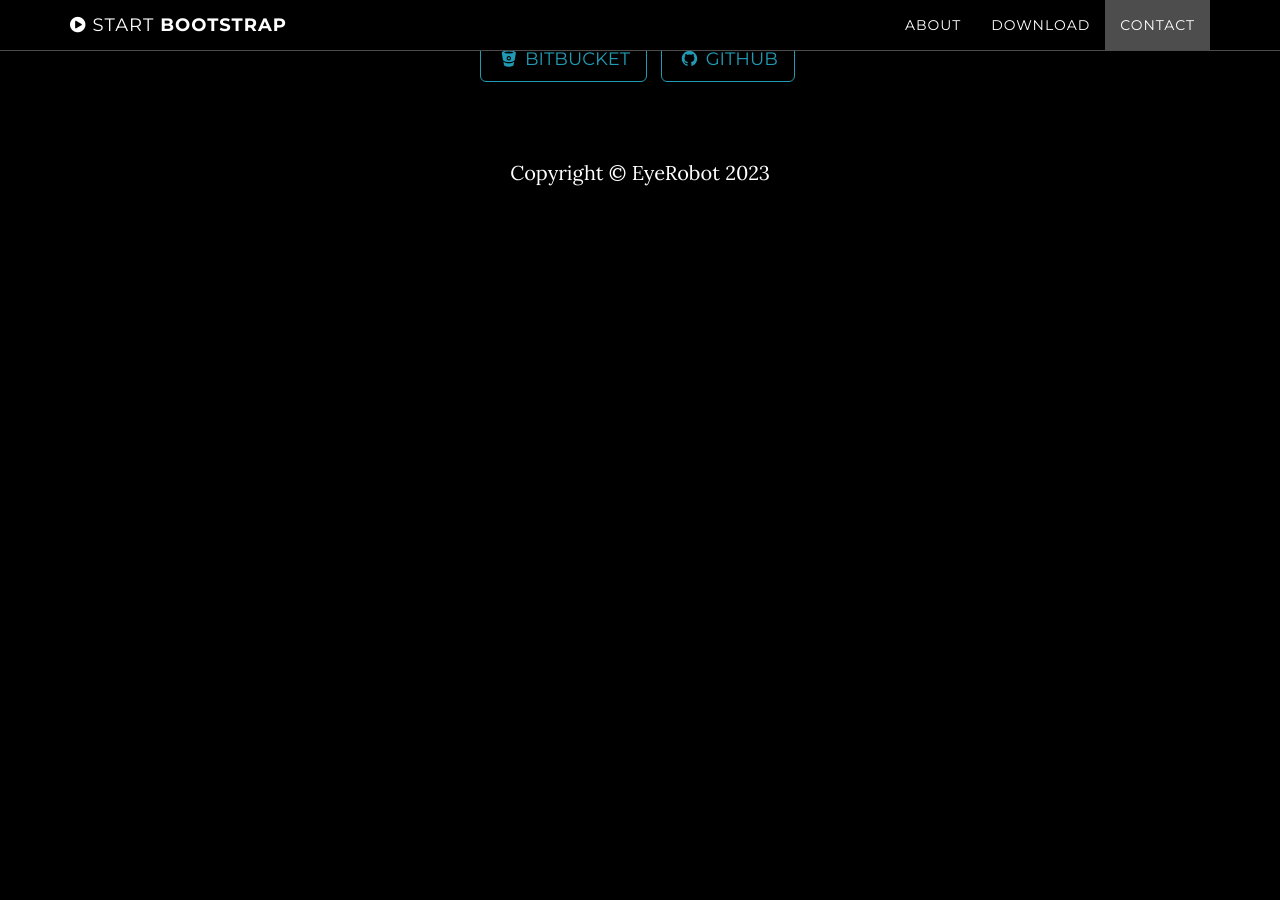
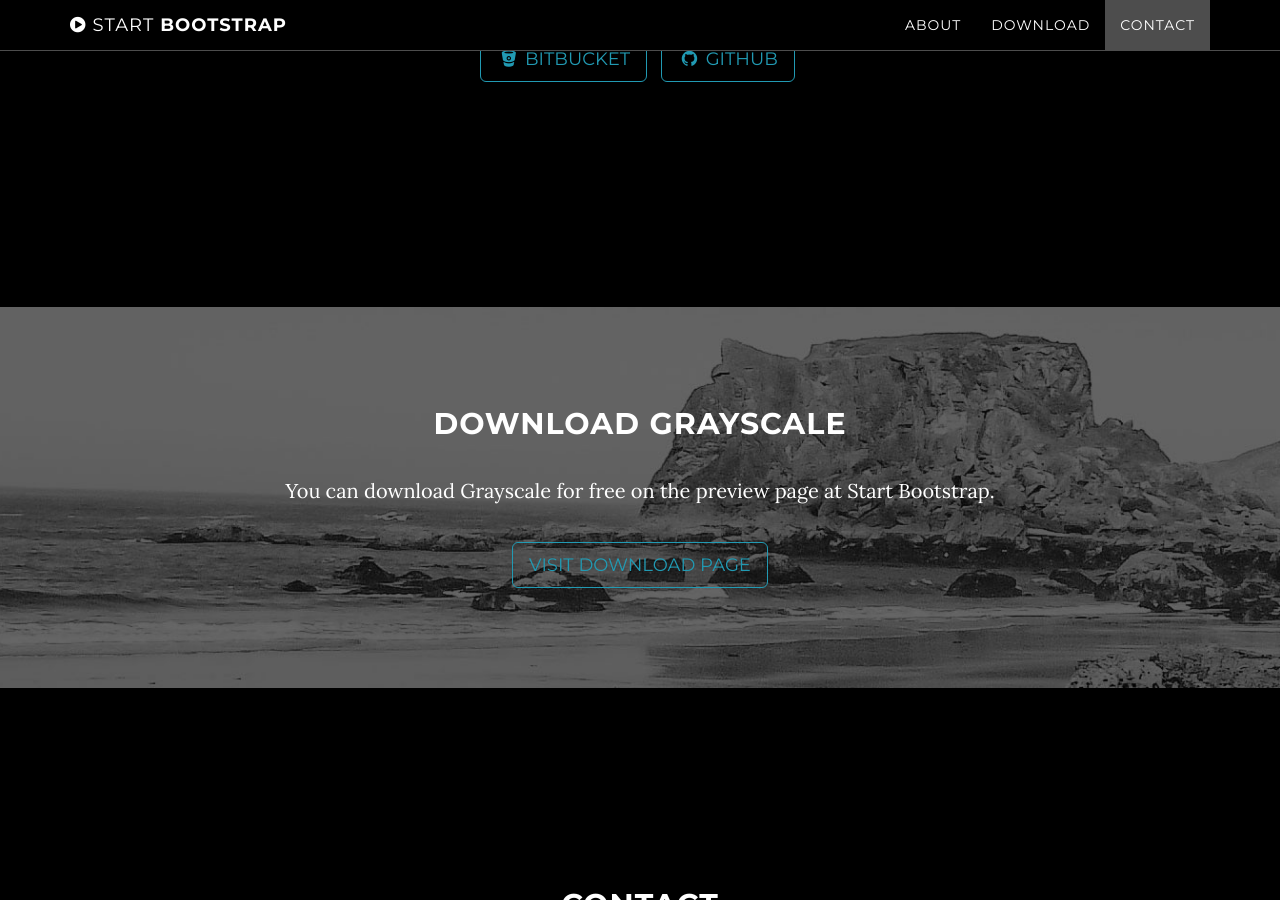
Before and after one commit to snarain677/agency-capstone-website, a Jekyll site: the page built from index.html, in a window 1280 px wide and 900 px high, scrolled down 2452 px. Built offline with Jekyll 4.4.1, drawn with Linux system fonts in a browser that asks for light colours; before the commit the page ends 2691 px from its top, so only the background shows below that; some of the changed text lies outside the part shown.

Commit message:
Adding new html files for credits and team section

```diff
--- /dev/null
+++ b/_includes/credits.html
@@ -0,0 +1,12 @@
+    <!-- Download Section -->
+    <section id="download" class="content-section text-center">
+        <div class="download-section">
+            <div class="container">
+                <div class="col-lg-8 col-lg-offset-2">
+                    <h2>Download Grayscale</h2>
+                    <p>You can download Grayscale for free on the preview page at Start Bootstrap.</p>
+                    <a href="http://startbootstrap.com/template-overviews/grayscale/" class="btn btn-default btn-lg">Visit Download Page</a>
+                </div>
+            </div>
+        </div>
+    </section>
--- /dev/null
+++ b/_includes/team.html
@@ -0,0 +1,18 @@
+    <!-- Contact Section -->
+    <section id="contact" class="container content-section text-center">
+        <div class="row">
+            <div class="col-lg-8 col-lg-offset-2">
+                <h2>Contact</h2>
+                <p>Dolor reprehenderit repellendus, optio labore odio at tempore debitis nisi. Quasi debitis tenetur eaque molestias non porro odio sapiente.</p>
+                <p><a href="mailto:{{ site.email }}">{{ site.email }}</a>
+                </p>
+                <ul class="list-inline banner-social-buttons">
+                    {% for network in site.social %}
+                    <li>
+                        <a href="{{ network.url }}" class="btn btn-default btn-lg"><i class="fa fa-{{ network.title }} fa-fw"></i> <span class="network-name">{{ network.title }}</span></a>
+                    </li>
+                    {% endfor %}
+                </ul>
+            </div>
+        </div>
+    </section>
--- a/_layouts/default.html
+++ b/_layouts/default.html
@@ -6,6 +6,8 @@
     {% include header.html %}
     {% include about.html %}
     {% include download.html %}
+    {% include team.html %}
+    {% include credits.html %}
     {% include contact.html %}
     {% include footer.html %}
     {% include js.html %}
```
